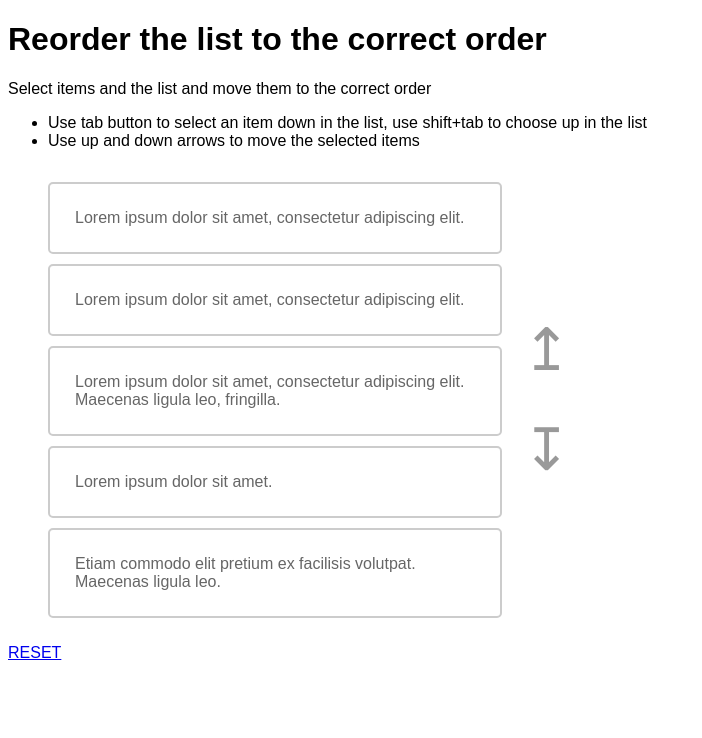
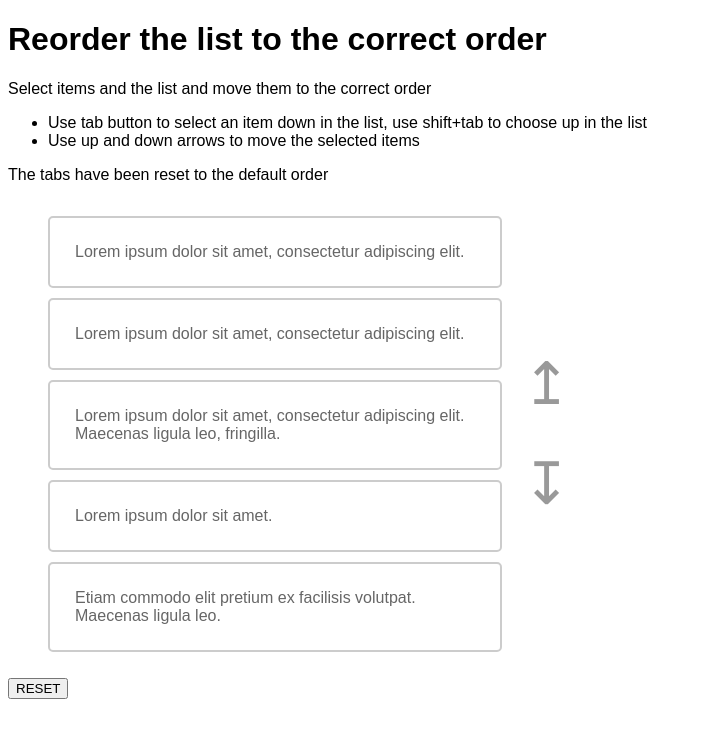
Before and after one commit to danschipul/lorem-arrow-list, an Angular app: page / in a window 1280 px wide. Shown: the top 738 px of the page, without its empty margins (0-702 px from the left). Built offline with nearby package versions, Linux system fonts and the light colour scheme.

Commit message:
Status Updates 3

```diff
--- a/src/app/tabber-list/tabber-list.component.html
+++ b/src/app/tabber-list/tabber-list.component.html
@@ -35,8 +35,8 @@
 			</div>
 		</div>
 
-		<a href="#reset" (click)="tabsReset()" class="resetLink" id="resetLink"
-		aria-label="reset the item list" role="button" aria-pressed="false">RESET</a>
+		<button (click)="tabsReset()" class="resetLink" id="resetLink"
+		aria-label="reset the item list" role="button" aria-pressed="false">RESET</button>
 	</div>
 
 </main>
--- a/src/app/tabber-list/tabber-list.component.ts
+++ b/src/app/tabber-list/tabber-list.component.ts
@@ -210,6 +210,8 @@ export class TabberListComponent implements OnInit {
 
     this.disabledTop = true;
     this.disabledBottom = true;
+
+    this.status = "The tabs have been reset to the default order";
   }
 
   updateStatus(): void{
```
